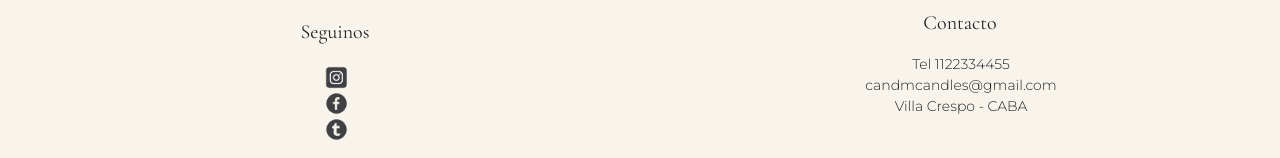
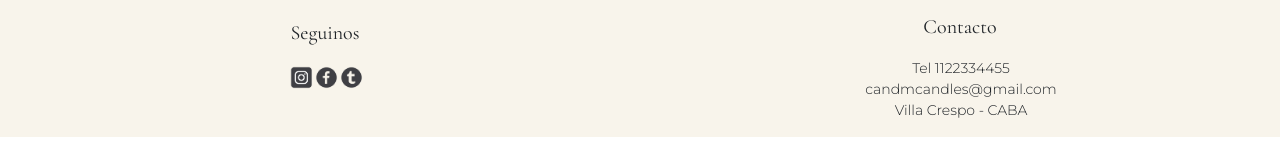
Before and after one commit to henrikcandela/proyectofinal, a website: page index.html in a window 1280 px wide. Shown: the part 1126-1284 px from the top of the page. After the commit the page ends 1263 px from the top, so only its background shows below. Drawn offline with nearby package versions, Linux system fonts and the light colour scheme.

Commit message:
Modifique los logos de las redes sociales en fila

```diff
--- a/scss/_footer.scss
+++ b/scss/_footer.scss
@@ -21,18 +21,22 @@
 .seccion-redes {
     grid-area: "seccion-redes";
 
-    padding-top: 20px;
-    padding-left: 30px;
+    padding-bottom: 10px;
+    padding-left: 10px;
 
-    ul li {
+    ul {
         padding-right: 30px;
+
+        display: flex;
+        flex-direction: row;
+        justify-content: center;
     }
 }
 
 .seccion-contacto {
     grid-area: "seccion-contacto";
 
-    padding-bottom: 15px;
+    padding-top: 15px;
 
     ul li {
         font-family: 'Montserrat', sans-serif;
```
Also changed, not shown: css/maincss.css.
